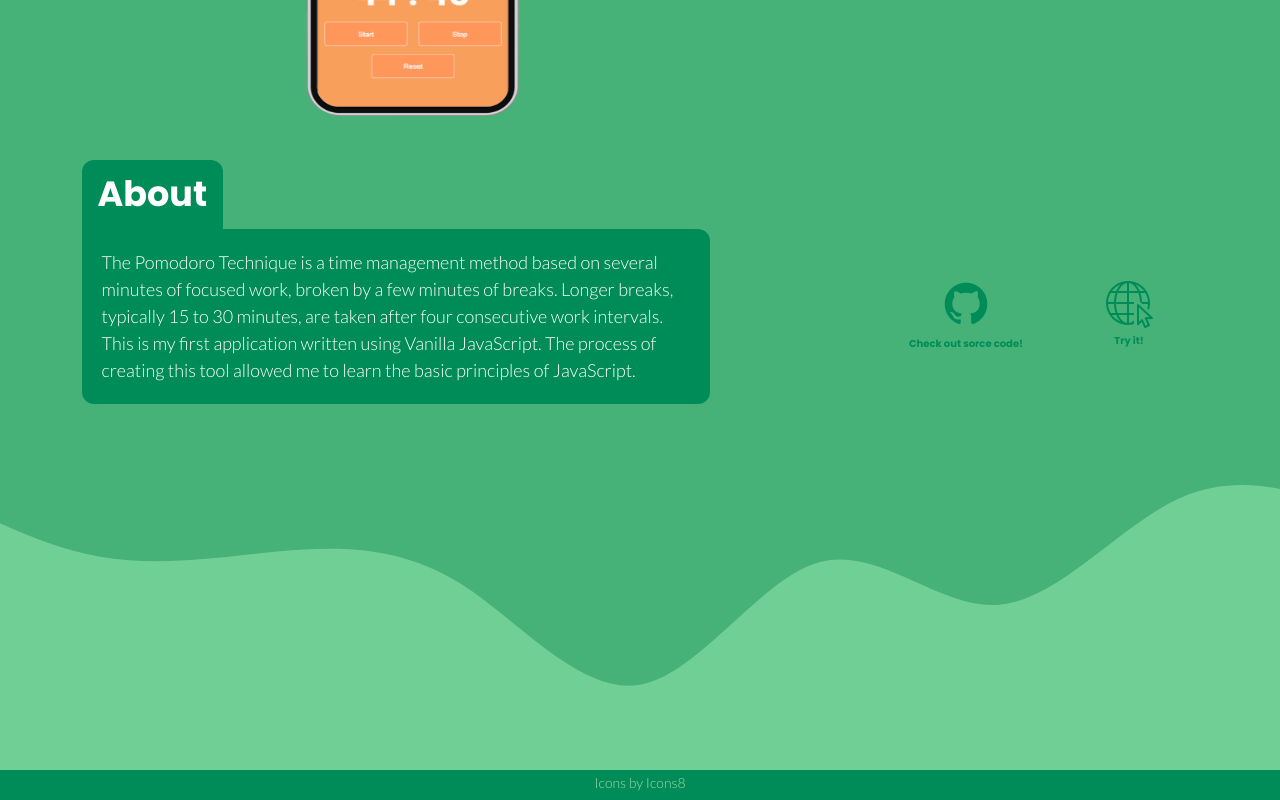
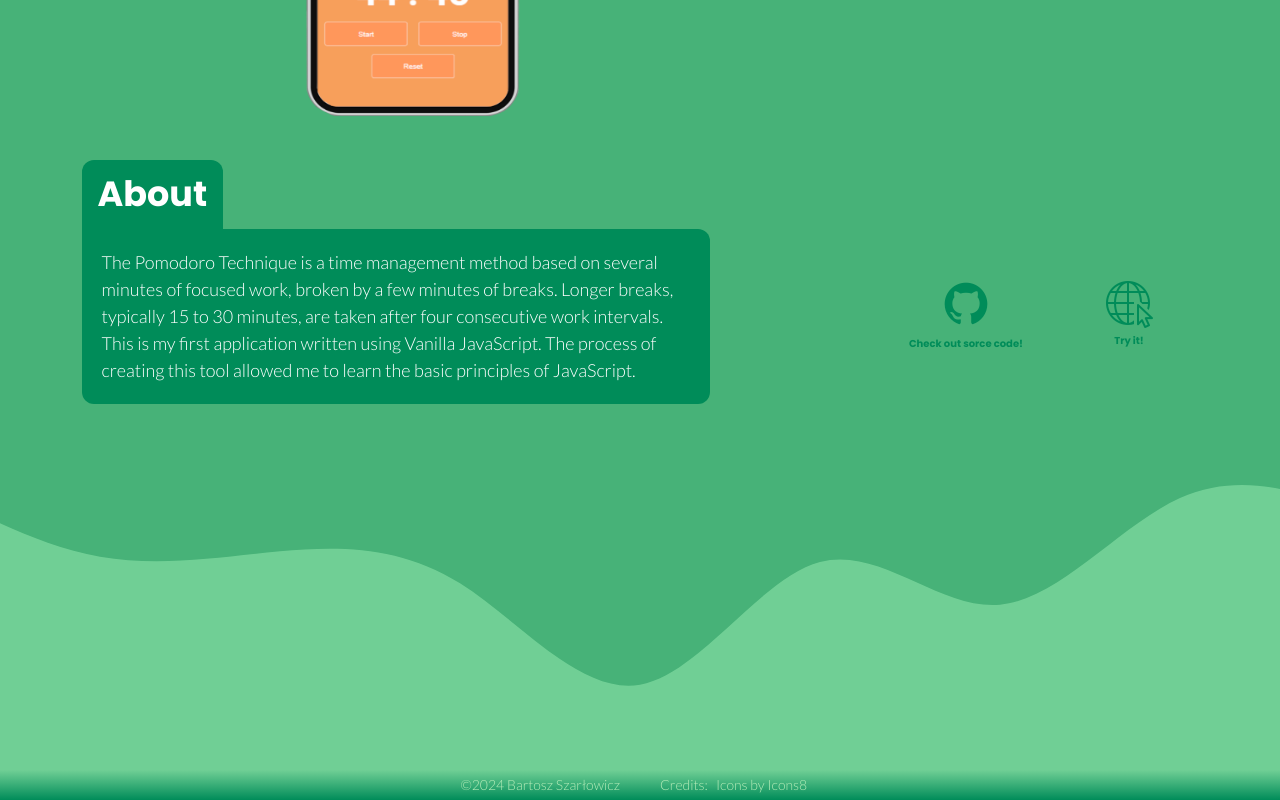
Before and after one commit to bszarlowicz/PortfolioApp, a React (Vite) app: page / in a window 1280 px wide. Shown: the part 6200-7000 px from the top of the page. Built offline with nearby package versions, Linux system fonts and the light colour scheme.

Commit message:
footer changes

```diff
--- a/package.json
+++ b/package.json
@@ -9,6 +9,7 @@
   "dependencies": {
     "bootstrap": "^5.3.2",
     "react": "^18.0.0",
+    "react-bootstrap": "^2.10.1",
     "react-bootstrap-icons": "^1.10.3",
     "react-dom": "^18.2.0",
     "react-modal-video": "^2.0.1",
--- a/src/assets/css/startPage.module.css
+++ b/src/assets/css/startPage.module.css
@@ -327,18 +327,6 @@ li.contacts:hover span {
   animation-delay: 0.4s;
 }
 
-.mainPageFooter{
-  background-color: #008c59;
-  height: 30px;
-}
-
-.mainPageFooterText{
-  color: #a2d8a6;
-  text-decoration: none;
-  font-family: 'Lato-Light', sans-serif;
-  font-size: 14px;
-}
-
 .iconContainer{
   background: linear-gradient(to top right, #a2d8a6, #70cf95, #70cf95, #a2d8a6, #c3debe);
   border-radius: 12px;
@@ -483,6 +471,18 @@ menu button.active {
 
 .iconWrapperDevelopment:hover .developmentTeamPics {
   filter: brightness(50%);
+}
+
+.mainPageFooter{
+  background: linear-gradient(to bottom, #70cf95, #008c59);
+  height: 30px;
+}
+
+.mainPageFooterText{
+  color: #b5ecb8;
+  text-decoration: none;
+  font-family: 'Lato-Light', sans-serif;
+  font-size: 14px;
 }
 
 
--- a/src/pages/StartPage.jsx
+++ b/src/pages/StartPage.jsx
@@ -30,6 +30,7 @@ import { EnvelopeAtFill } from "react-bootstrap-icons";
 import { Linkedin } from "react-bootstrap-icons";
 import { TelephoneFill } from "react-bootstrap-icons";
 import { Github } from "react-bootstrap-icons";
+import ProgressBar from 'react-bootstrap/ProgressBar';
 import {PROJECT_ONE} from "../assets/data/data.js";
 import {PROJECT_TWO} from "../assets/data/data.js";
 import {PROJECT_THREE} from "../assets/data/data.js";
@@ -458,8 +459,20 @@ export default function StartPage() {
           </div>
         </div>
 
-        <footer className={`${StartPageStyles.mainPageFooter} w-100 text-center`}>
-          <a target="_blank" href="https://icons8.com" className={`${StartPageStyles.mainPageFooterText}`}>Icons by Icons8</a>
+        <footer className={`${StartPageStyles.mainPageFooter} w-100 text-end`}>
+          <div className='row justify-content-between'>
+            <div className='col-6 mt-1'>
+              <div className={`${StartPageStyles.mainPageFooterText} px-2`}>
+              ©2024 Bartosz Szarłowicz
+              </div>
+            </div>
+            <div className='col-6 mt-1 d-flex align-items-center'>
+             <div className={`${StartPageStyles.mainPageFooterText} px-2`}>
+                Credits:
+              </div>
+              <a target="_blank" href="https://icons8.com" className={`${StartPageStyles.mainPageFooterText}`}>Icons by Icons8</a>
+            </div>
+          </div>
         </footer>
       </div>
     );
```
Also changed, not shown: 1 other file (tests, documents, lock files or other folders).
